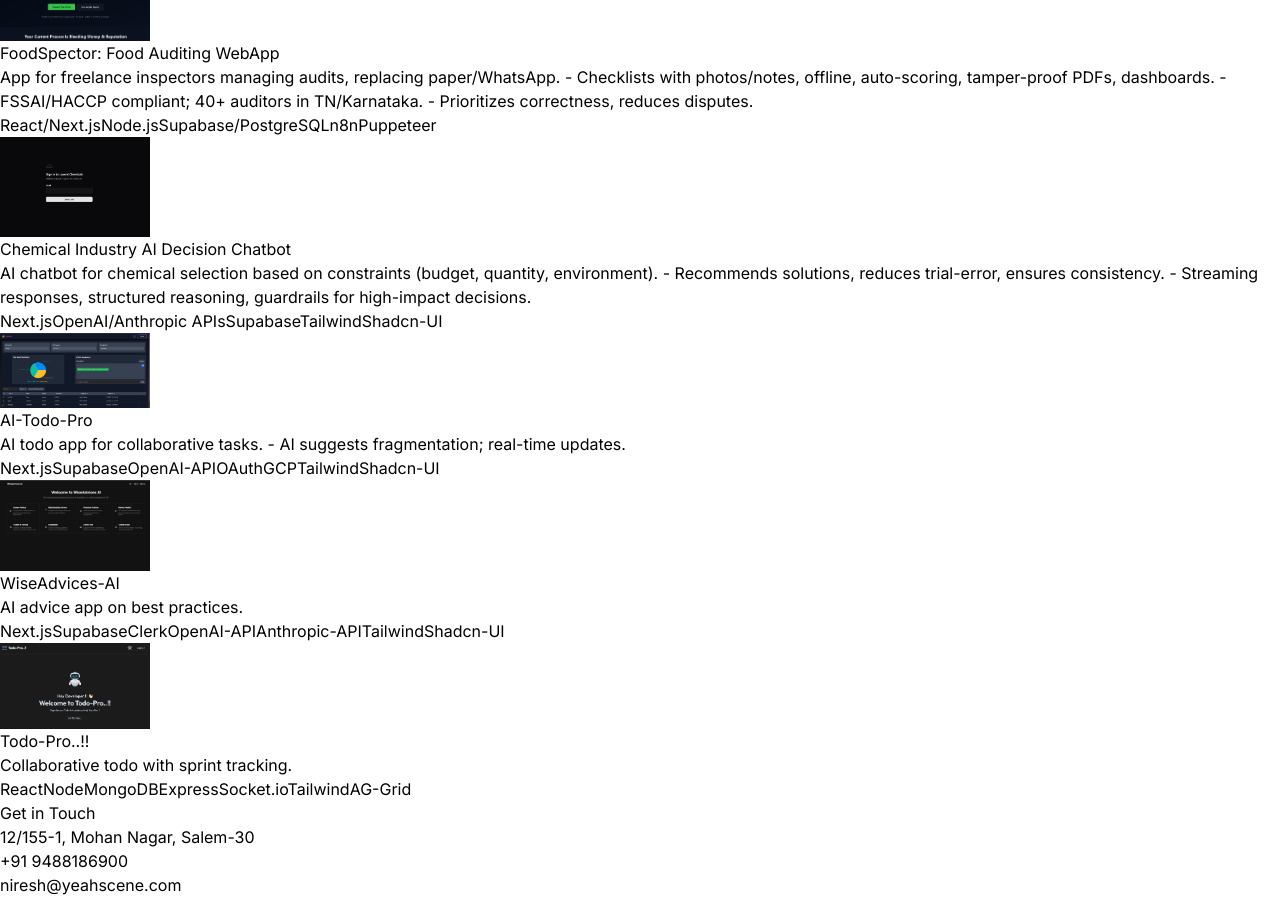
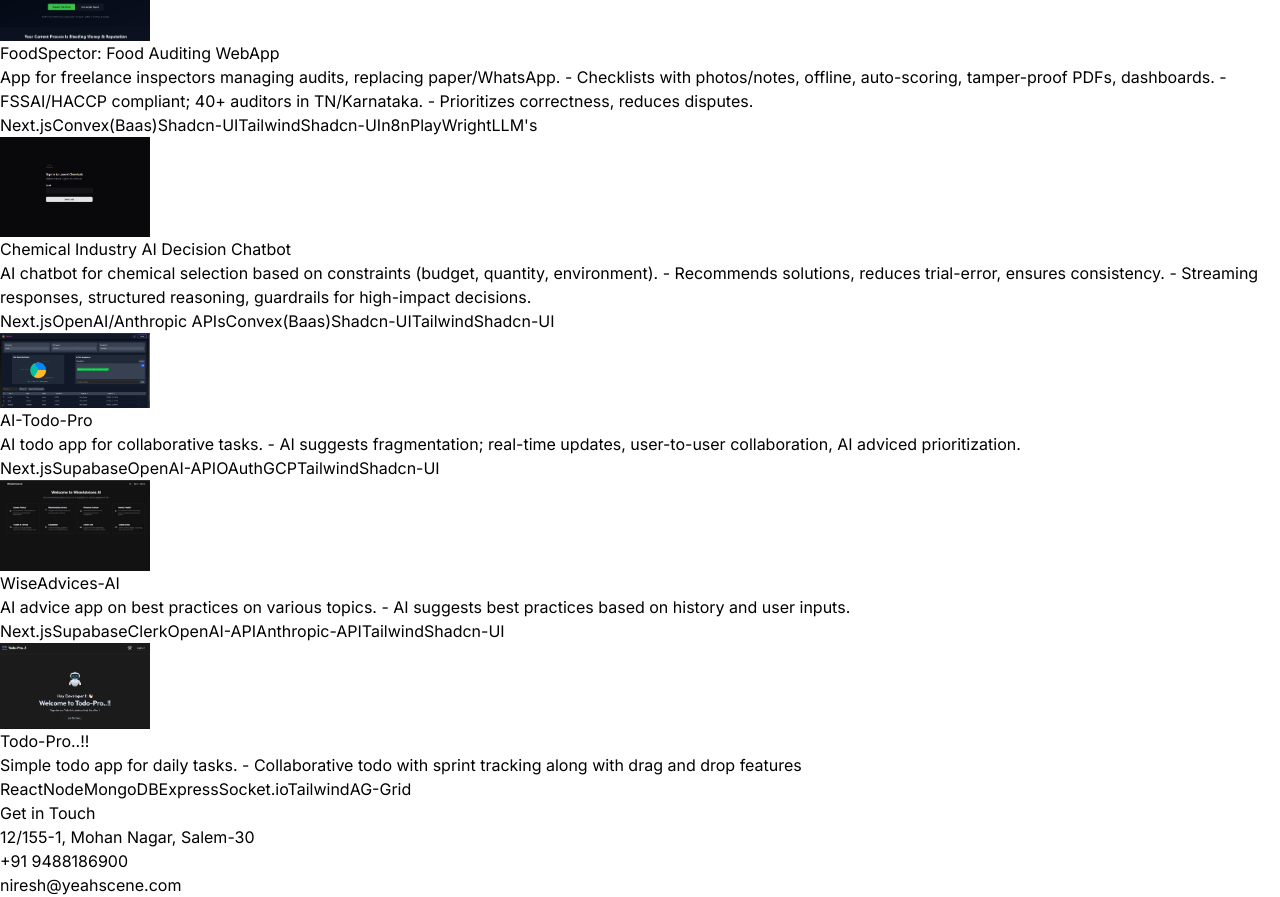
Before and after one commit to the-niresh/Niresh-portfolio, a React (Vite) app: page / in a window 1280 px wide. Shown: the part 4016-4913 px from the top of the page. Built offline with nearby package versions, Linux system fonts and the light colour scheme.

Commit message:
corrected technologies and added a colour change for it.

```diff
--- a/src/components/Projects.jsx
+++ b/src/components/Projects.jsx
@@ -43,7 +43,7 @@
                 {project.technologies.map((tech, index) => (
                   <span
                     key={index}
-                    className="max-w-full break-words rounded bg-neutral-900 px-2 py-1 text-sm font-medium text-purple-800"
+                    className="max-w-full break-words rounded bg-neutral-900 px-2 py-1 text-sm font-medium text-pink-600"
                   >
                     {tech}
                   </span>
--- a/src/constants/index.js
+++ b/src/constants/index.js
@@ -70,41 +70,41 @@
     image: autonerds,
     url: AUTONERDS_URL,
     description: "Universal chatbot connecting to n8n/Zapier/Make.com workflows via secure webhooks.\n- Solves redundant rebuilding for agencies: single interface reusable across clients.\n- Reduces dev time 35%, revenue boost 30%, 40% faster AI delivery.\n- Focuses on logic over UI.",
-    technologies: ["Next.js", "n8n", "Webhooks", "AI Integrations", "Supabase/Clerk"],
+    technologies: ["Next.js", "Convex(Baas)", "n8n", "Tailwind", "Shadcn-UI", "Webhooks", "AI Integrations", "Auth", "Payments", "LLM's", "Chatbots"],
   },
   {
     title: "FoodSpector: Food Auditing WebApp",
     image: foodspector,
     url: FOODSPECTOR_URL,
     description: "App for freelance inspectors managing audits, replacing paper/WhatsApp.\n- Checklists with photos/notes, offline, auto-scoring, tamper-proof PDFs, dashboards.\n- FSSAI/HACCP compliant; 40+ auditors in TN/Karnataka.\n- Prioritizes correctness, reduces disputes.",
-    technologies: ["React/Next.js", "Node.js", "Supabase/PostgreSQL", "n8n", "Puppeteer"],
+    technologies: ["Next.js", "Convex(Baas)", "Shadcn-UI", "Tailwind", "Shadcn-UI", "n8n", "PlayWright", "LLM's"],
   },
   {
     title: "Chemical Industry AI Decision Chatbot",
     image: chemlaxx,
     url: CHEMLAX_URL,
     description: "AI chatbot for chemical selection based on constraints (budget, quantity, environment).\n- Recommends solutions, reduces trial-error, ensures consistency.\n- Streaming responses, structured reasoning, guardrails for high-impact decisions.",
-    technologies: ["Next.js", "OpenAI/Anthropic APIs", "Supabase", "Tailwind", "Shadcn-UI"],
+    technologies: ["Next.js", "OpenAI/Anthropic APIs", "Convex(Baas)", "Shadcn-UI", "Tailwind", "Shadcn-UI"],
   },
   {
     title: "AI-Todo-Pro",
     image: aitodopro,
     url: AI_TODO_PRO_URL,
-    description: "AI todo app for collaborative tasks.\n- AI suggests fragmentation; real-time updates.",
+    description: "AI todo app for collaborative tasks.\n- AI suggests fragmentation; real-time updates, user-to-user collaboration, AI adviced prioritization.",
     technologies: ["Next.js", "Supabase", "OpenAI-API", "OAuth", "GCP", "Tailwind", "Shadcn-UI"],
   },
   {
     title: "WiseAdvices-AI",
     image: wiseadvicesai,
     url: WISEADVICES_AI_URL,
-    description: "AI advice app on best practices.",
+    description: "AI advice app on best practices on various topics.\n- AI suggests best practices based on history and user inputs.",
     technologies: ["Next.js", "Supabase", "Clerk", "OpenAI-API", "Anthropic-API", "Tailwind", "Shadcn-UI"],
   },
   {
     title: "Todo-Pro..!!",
     image: project2,
     url: TODO_PRO_URL,
-    description: "Collaborative todo with sprint tracking.",
+    description: "Simple todo app for daily tasks.\n- Collaborative todo with sprint tracking along with drag and drop features",
     technologies: ["React", "Node", "MongoDB", "Express", "Socket.io", "Tailwind", "AG-Grid"],
   },
 ];
```
